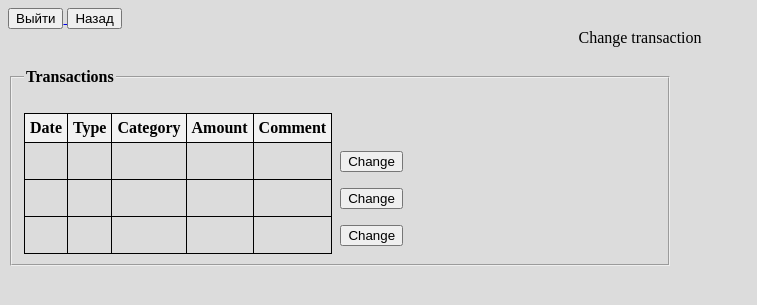
After one commit to ProjectSfWeb/backend, a FastAPI app: page /front/change in a window 1280 px wide. The commit adds this page. Shown: the top 305 px of the page, without its empty margins (0-757 px from the left). Run offline with FastAPI, Linux system fonts and the light colour scheme.

Commit message:
Made front

```diff
--- /dev/null
+++ b/front/templates/Change.html
@@ -0,0 +1,64 @@
+<!DOCTYPE html>
+<html lang="en" content="width=device-width, initial-scale=1">
+<style>
+    .scroll {
+    scroll-behavior: smooth;
+    }
+    </style>
+<a href="/front/comingin"> <input type="button" value="Выйти" align="center"/></a><a href="/front/balance"> <input type="button" value="Назад" align="center"/></a>
+<head>
+    <meta charset="UTF-8">
+    <meta name="viewport" content="width=device-width, initial-scale=1.0">
+    <title>Change</title>
+    <center>Change transaction</center>
+</head>
+<body style="background-color: #DCDCDC; ">
+</form>
+<form action="" method="get">
+    <fieldset align="center" style="width: 50%">
+        <legend align="left"><h4>Transactions</h4></legend>
+        <table style="border-collapse: collapse">
+            <thead>
+            <tr>
+                <th style="border: 1px solid #000; padding: 5px; background-color: #f2f2f2">Date</th>
+                <th style="border: 1px solid #000; padding: 5px; background-color: #f2f2f2">Type</th>
+                <th style="border: 1px solid #000; padding: 5px; background-color: #f2f2f2">Category</th>
+                <th style="border: 1px solid #000; padding: 5px; background-color: #f2f2f2">Amount</th>
+                <th style="border: 1px solid #000; padding: 5px; background-color: #f2f2f2">Comment</th>
+            </tr>
+            </thead>
+            <tbody>
+            <tr>
+                <td style="border: 1px solid #000; padding: 8px"></td>
+                <td style="border: 1px solid #000; padding: 8px"></td>
+                <td style="border: 1px solid #000; padding: 8px"></td>
+                <td style="border: 1px solid #000; padding: 8px"></td>
+                <td style="border: 1px solid #000; padding: 8px"></td>
+                <td style="padding: 8px"><input formmethod="post" type="button" value="Change" align="center"/></td>
+            </tr>
+            </tbody>
+            <tbody>
+            <tr>
+                <td style="border: 1px solid #000; padding: 8px"></td>
+                <td style="border: 1px solid #000; padding: 8px"></td>
+                <td style="border: 1px solid #000; padding: 8px"></td>
+                <td style="border: 1px solid #000; padding: 8px"></td>
+                <td style="border: 1px solid #000; padding: 8px"></td>
+                <td style="padding: 8px"><input formmethod="post" type="button" value="Change" align="center"/></td>
+            </tr>
+            </tbody>
+            <tbody>
+            <tr>
+                <td style="border: 1px solid #000; padding: 8px"></td>
+                <td style="border: 1px solid #000; padding: 8px"></td>
+                <td style="border: 1px solid #000; padding: 8px"></td>
+                <td style="border: 1px solid #000; padding: 8px"></td>
+                <td style="border: 1px solid #000; padding: 8px"></td>
+                <td style="padding: 8px"><input formmethod="post" type="button" value="Change" align="center"/></td>
+            </tr>
+            </tbody>
+        </table>
+    </fieldset>
+</form>
+</body>
+</html>
--- a/front/templates/Registration.html
+++ b/front/templates/Registration.html
@@ -3,6 +3,7 @@
 <head>
     <meta charset="UTF-8">
     <title>Регистрация</title>
+    <a href="/front/comingin"> <input type="button" value="Назад" align="center"/></a>
 </head>
 <body style="background-color: #DCDCDC">
 <form action="" method="post">
--- a/main.py
+++ b/main.py
@@ -3,7 +3,7 @@ from fastapi import FastAPI
 from database import engine
 import models
 
-from routers import balance, filters, transactions, auth, transaction_excel
+from routers import balance, filters, transactions, auth, transaction_excel, view
 
 app = FastAPI()
 
@@ -14,7 +14,7 @@ app.include_router(filters.router)
 app.include_router(transactions.router)
 app.include_router(auth.router)
 app.include_router(transaction_excel.router)
-
+app.include_router(view.router)
 
 @app.get("/")
 def read_root():
```
Also changed, not shown: front/templates/Dashboard.html (+14 -12 lines), front/templates/Delete.html (added, +64 -0 lines), routers/view.py (+8 -0 lines).
